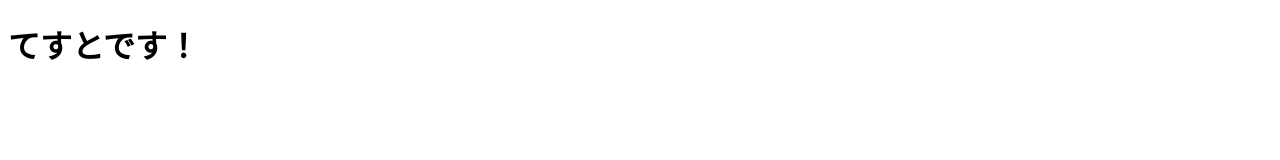
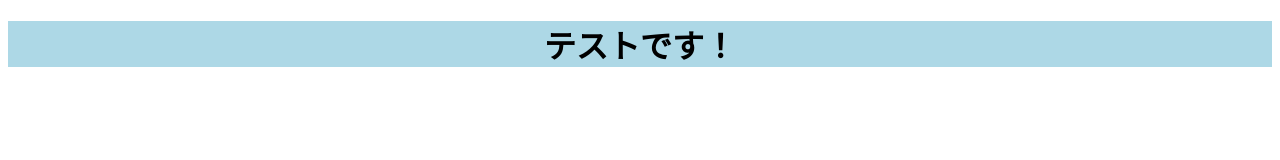
Before and after one commit to ut-code/omikuji, a plain HTML site: page index.html in a window 1280 px wide. Drawn offline with Linux system fonts and the light colour scheme.

Commit message:
スタイルをあてた

```diff
--- a/index.html
+++ b/index.html
@@ -2,11 +2,13 @@
 <html lang="ja">
 <head>
     <meta charset="UTF-8">
+    <meta name="viewport" content="width=device-width, initial-scale=1.0" />
     <title>PWA-TEST</title>
+    <link rel="stylesheet" href="./style.css">
     <link rel="manifest" href="./manifest.json">
 </head>
 <body>
-    <h1>てすとです！</h1>
+    <h1>テストです！</h1>
     <script>
         if ('serviceWorker' in navigator) {
           navigator.serviceWorker.register('./sw.js').then(function(registration) {
--- /dev/null
+++ b/style.css
@@ -0,0 +1,5 @@
+h1 {
+    font-weight: bold;
+    text-align: center;
+    background-color: lightblue;
+}
```
Also changed, not shown: icon-192.png, icon-256.png, manifest.json.
